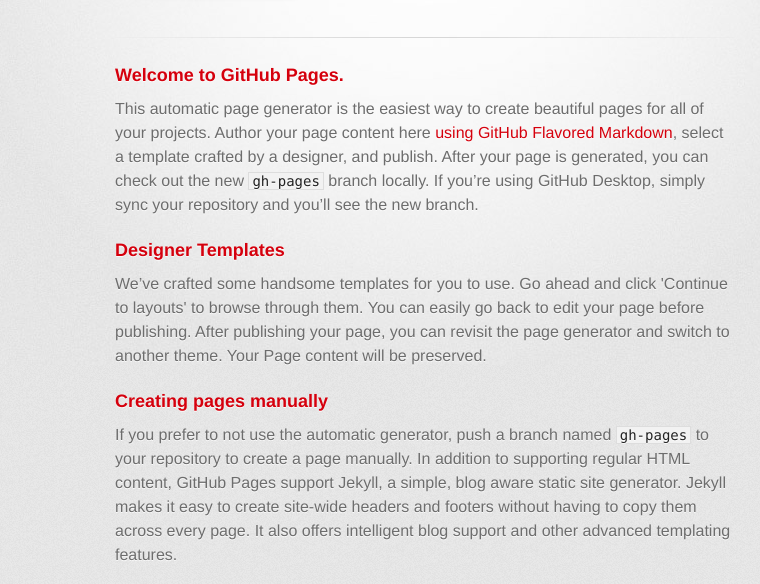
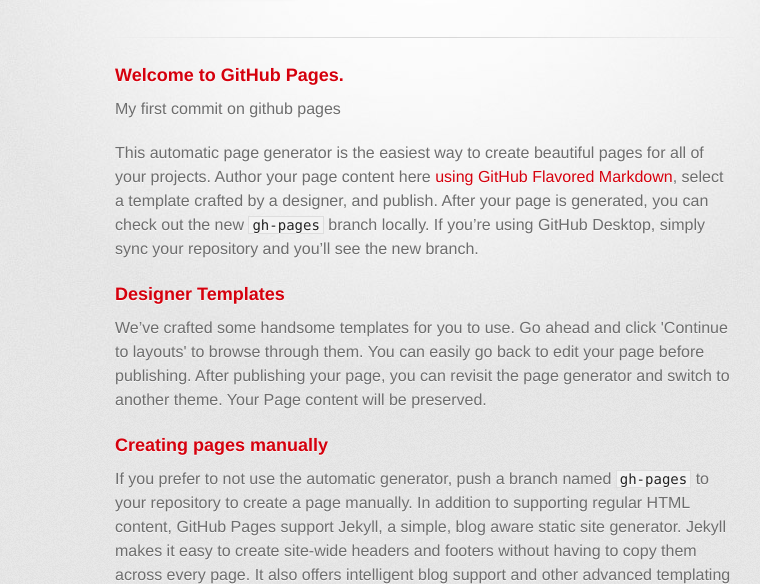
Before and after one commit to sandries/sandries.github.io, a plain HTML site: page index.html in a window 1280 px wide. Shown: the part 209-793 px from the top of the page, without its empty margins (215-975 px from the left). Drawn offline with Linux system fonts and the light colour scheme; a web font is replaced by a local one.

Commit message:
My first commit

```diff
--- a/index.html
+++ b/index.html
@@ -31,7 +31,7 @@
         <section id="main_content">
           <h3>
 <a id="welcome-to-github-pages" class="anchor" href="#welcome-to-github-pages" aria-hidden="true"><span class="octicon octicon-link"></span></a>Welcome to GitHub Pages.</h3>
-
+<p> My first commit on github pages</p>
 <p>This automatic page generator is the easiest way to create beautiful pages for all of your projects. Author your page content here <a href="https://guides.github.com/features/mastering-markdown/">using GitHub Flavored Markdown</a>, select a template crafted by a designer, and publish. After your page is generated, you can check out the new <code>gh-pages</code> branch locally. If you’re using GitHub Desktop, simply sync your repository and you’ll see the new branch.</p>
 
 <h3>
```
